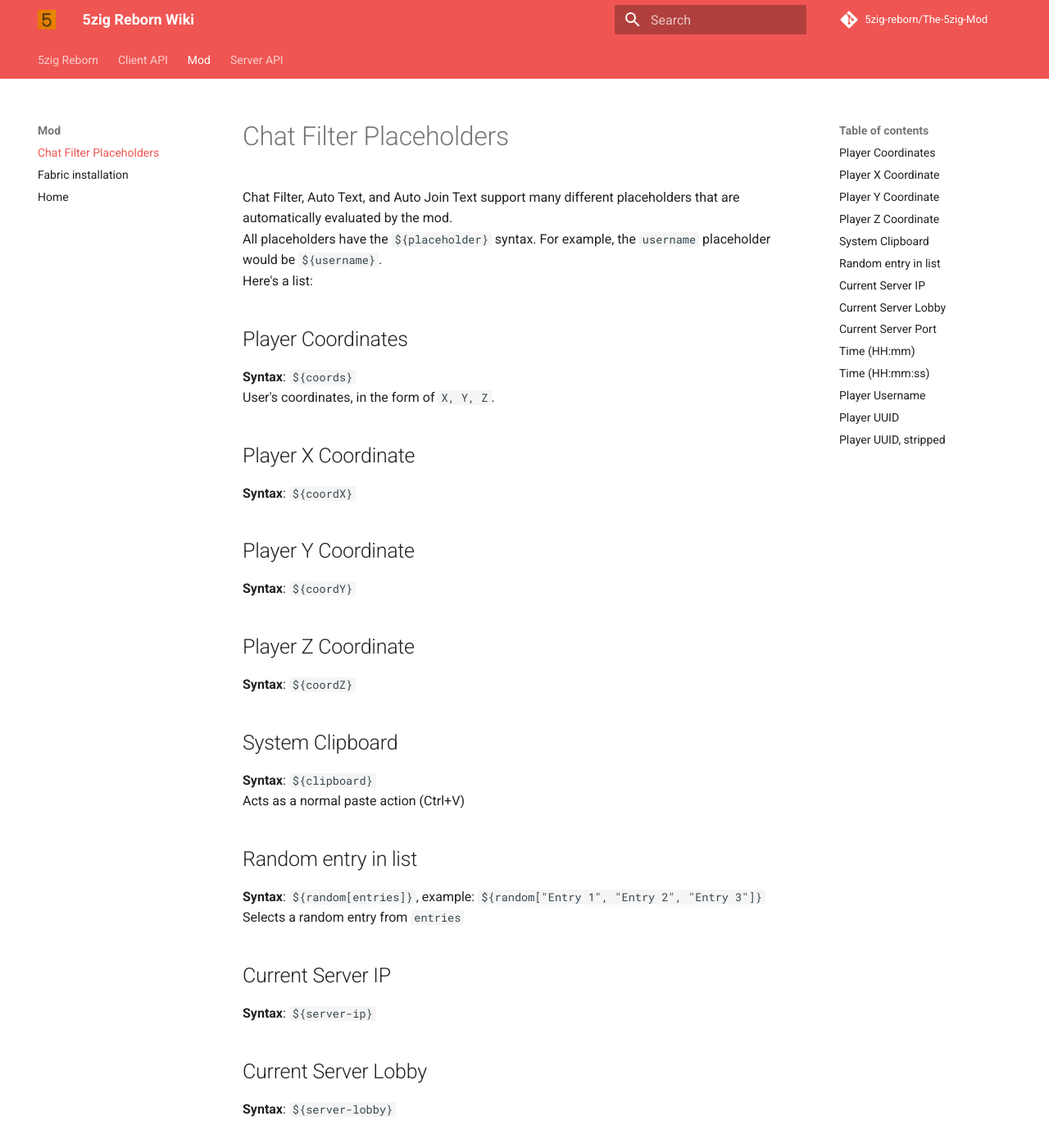
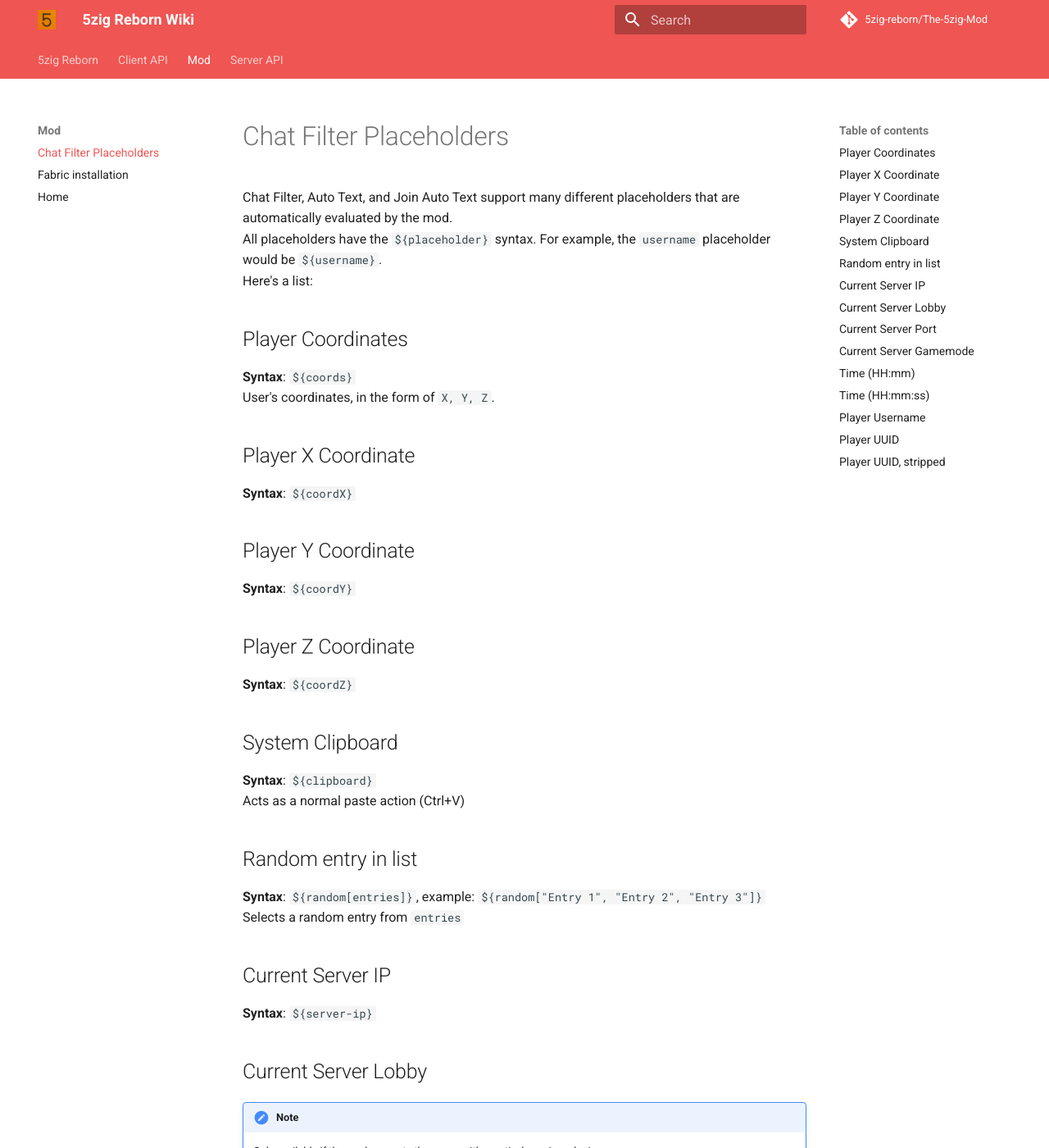
Before and after one commit to 5zig-reborn/documentation, an MkDocs documentation site: the page built from docs/Mod/chat-filter.md, in a window 1280 px wide and 1400 px high. Shown: the whole window at 82% size. Built offline with MkDocs 1.6.1 and Material for MkDocs 9.7.7, drawn with Linux system fonts in a browser that asks for light colours; comment, search, counter and statistics services are not loaded; some of the changed text lies outside the part shown.

Commit message:
Better chat filter docs

```diff
--- a/docs/Mod/chat-filter.md
+++ b/docs/Mod/chat-filter.md
@@ -1,5 +1,5 @@
 # Chat Filter Placeholders
-Chat Filter, Auto Text, and Auto Join Text support many different placeholders that are automatically evaluated by the mod.
+Chat Filter, Auto Text, and Join Auto Text support many different placeholders that are automatically evaluated by the mod.
 All placeholders have the `${placeholder}` syntax. For example, the `username` placeholder would be `${username}`.
 Here's a list:
 
@@ -28,10 +28,19 @@
 **Syntax**: `${server-ip}`
 
 ## Current Server Lobby
+
+!!! note
+    Only available if the mod supports the server, either natively or via a plugin.
 **Syntax**: `${server-lobby}`
 
 ## Current Server Port
 **Syntax**: `${server-port}`
+
+## Current Server Gamemode
+
+!!! note
+    Only available if the mod supports the server, either natively or via a plugin.
+**Syntax**: `${server-gamemode}`
 
 ## Time (HH:mm)
 **Syntax**: `${time-min}`
```
Also changed, not shown: other parts of docs/Mod/chat-filter.md (+3 -0 lines).
